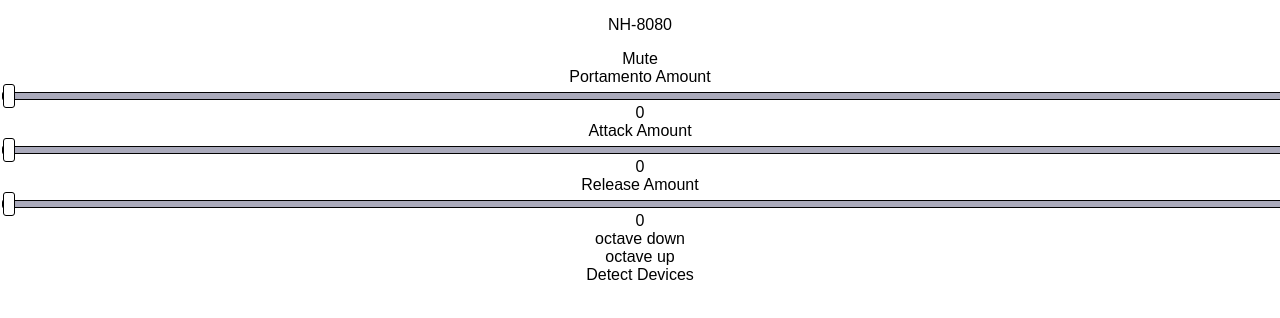
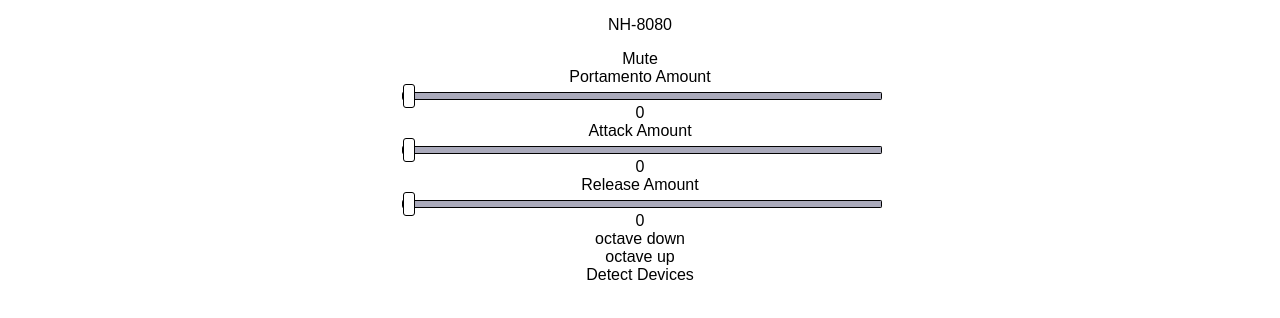
Before and after one commit to natotthomer/synth-toy, a React (Create React App) app: page / in a window 1280 px wide. Shown: the top 318 px of the page. Built offline with nearby package versions, Linux system fonts and the light colour scheme.

Commit message:
adding styles

```diff
--- a/src/App.css
+++ b/src/App.css
@@ -21,6 +21,16 @@
 @keyframes App-logo-spin {
   from { transform: rotate(0deg); }
   to { transform: rotate(360deg); }
+}
+
+.main-slider-container {
+  display: flex;
+  flex-direction: column;
+  align-items: center;
+}
+
+.synth-input {
+  width: 30rem;
 }
 
 .standard-slider {
--- a/src/components/synth/input.js
+++ b/src/components/synth/input.js
@@ -4,7 +4,7 @@
 
 
   return (
-    <div>
+    <div className='synth-input'>
       <span>{props.visibleName}</span>
       <input
         type='range'
--- a/src/components/synth/synth.js
+++ b/src/components/synth/synth.js
@@ -113,7 +113,7 @@
       <div>
         <p>NH-8080</p>
         <div onClick={this.toggleMute}>Mute</div>
-        <div>
+        <div className='main-slider-container'>
           <Input
           min={0}
           max={1}
```
